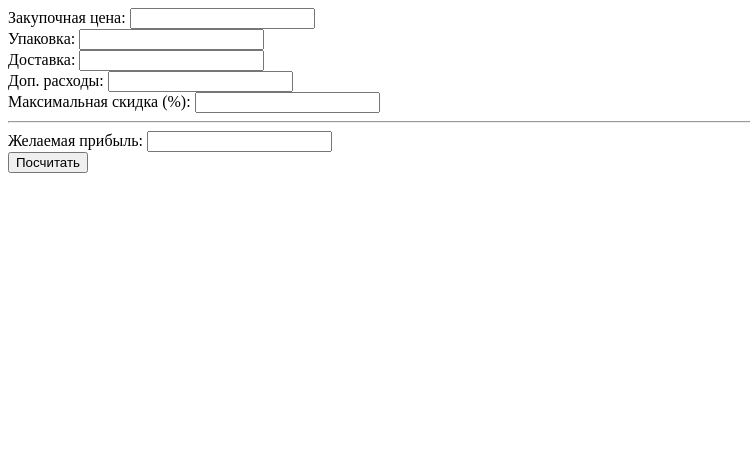
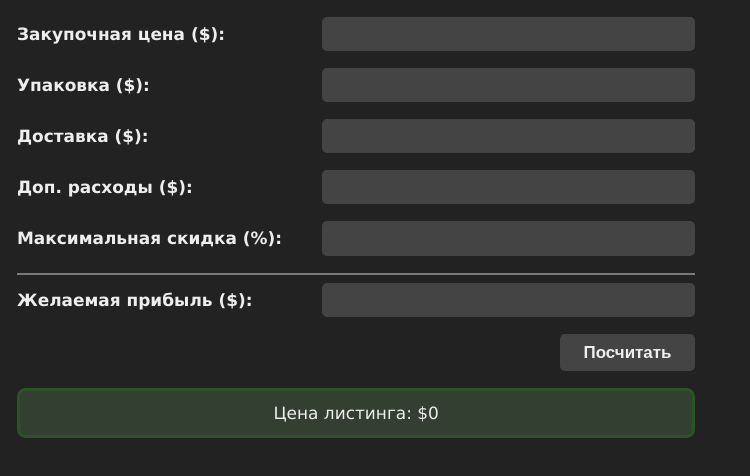
Before and after one commit to JohnTheUnigoat/EtsyCalculator, a plain HTML site: page index.html in a window 1280 px wide. Both pictures are taken after a click on the button "Посчитать". Shown: the whole page, without its empty margins (0-750 px from the left). Drawn offline with Linux system fonts and the light colour scheme.

Commit message:
Implement calc, update form, add styles

```diff
--- a/index.html
+++ b/index.html
@@ -4,43 +4,46 @@
     <meta charset="UTF-8">
     <meta http-equiv="X-UA-Compatible" content="IE=edge">
     <meta name="viewport" content="width=device-width, initial-scale=1.0">
+    <link rel="stylesheet" href="styles.css">
     <title>Document</title>
 </head>
 <body>
     <div class="form">
         <div class="input">
-            <label for="price-bought">Закупочная цена:</label>
-            <input id="price-bought" type="number" />
+            <label for="price-bought">Закупочная цена ($):</label>
+            <input id="price-bought" inputmode="numeric" pattern="[0-9]*" />
         </div>
 
         <div class="input">
-            <label for="packaging">Упаковка:</label>
-            <input id="packaging" type="number" />
+            <label for="packaging">Упаковка ($):</label>
+            <input id="packaging" inputmode="numeric" pattern="[0-9]*" />
         </div>
 
         <div class="input">
-            <label for="shipping">Доставка:</label>
-            <input id="shipping" type="number" />
+            <label for="shipping">Доставка ($):</label>
+            <input id="shipping" inputmode="numeric" pattern="[0-9]*" />
         </div>
 
         <div class="input">
-            <label for="extra">Доп. расходы:</label>
-            <input id="extra" type="number" />
+            <label for="extra">Доп. расходы ($):</label>
+            <input id="extra" inputmode="numeric" pattern="[0-9]*" />
         </div>
 
         <div class="input">
             <label for="sale-percentage">Максимальная скидка (%):</label>
-            <input id="sale-percentage" type="number" />
+            <input id="sale-percentage" inputmode="numeric" pattern="[0-9]*" />
         </div>
 
         <hr />
 
-        <div class="input-main">
-            <label for="profit">Желаемая прибыль:</label>
-            <input id="profit" type="number" />
+        <div class="input">
+            <label for="profit">Желаемая прибыль ($):</label>
+            <input id="profit" inputmode="numeric" pattern="[0-9]*" />
         </div>
 
         <button id="submit">Посчитать</button>
+
+        <div id="result"></div>
     </div>
 
     <script src="index.js"></script>
--- a/index.js
+++ b/index.js
@@ -5,20 +5,33 @@ let extraInput = document.getElementById('extra');
 let salePercentageInput = document.getElementById('sale-percentage');
 let profitInput = document.getElementById('profit');
 
+const onNumericInput = (e) => {
+    e.target.value = e.target.value.replace(/[^0-9.]/g, '').replace(/(\..*)\./g, '$1');
+}
+
+priceBoughtInput.addEventListener('input', onNumericInput);
+packagingInput.addEventListener('input', onNumericInput);
+shippingInput.addEventListener('input', onNumericInput);
+extraInput.addEventListener('input', onNumericInput);
+salePercentageInput.addEventListener('input', onNumericInput);
+profitInput.addEventListener('input', onNumericInput);
+
 let submitButton = document.getElementById('submit');
 
+let resultDiv = document.getElementById('result');
+
 submitButton.addEventListener('click', () => {
-    /** @type {ParametersModel} */
-    let parameters = {};
+    const priceBought = Number(priceBoughtInput.value);
+    const packaging = Number(packagingInput.value);
+    const shipping = Number(shippingInput.value);
+    const extra = Number(extraInput.value);
+    const salePercentage = Number(salePercentageInput.value);
+    const profit = Number(profitInput.value);
 
-    parameters.priceBought = Number(priceBoughtInput.value);
-    parameters.packaging = Number(packagingInput.value);
-    parameters.shipping = Number(shippingInput.value);
-    parameters.extra = Number(extraInput.value);
-    parameters.salePercentage = Number(salePercentageInput.value);
-    parameters.profit = Number(profitInput.value);
+    let listedPrice = findListedPrice(priceBought, packaging, shipping, extra, salePercentage, profit);
 
-    console.log(parameters);
+    resultDiv.innerText = `Цена листинга: $${listedPrice}`;
+    resultDiv.className = 'result';
 });
 
 
@@ -35,36 +48,30 @@ function getEtsyCut(listedPrice) {
     const withoutTax = etsyListingCreationCommission + purcahseCut;
     let res = withoutTax * etsyTaxMult;
 
-    console.log('etsy cut', res);
     return res;
 }
 
 function getPaypallCut(listedPrice) {
     let res = listedPrice * paypallCommissionMult + paypallAdd;
 
-    console.log('paypall cut', res);
     return res;
 }
 
 function getWbCut(afterPaypallCut) {
     let res = afterPaypallCut * wbComissionMult;
 
-    console.log('wb cut', res);
     return res;
 }
 
 function getSaleMargin(listedPrice, salePercentage) {
     let res = listedPrice / 100 * salePercentage;
 
-    console.log('sale margin', res);
     return res;
 }
 
 
-function getProfit(listedPrice, boughtPrice, packaging, shipping, extra, salePercentage) {
-    console.log(listedPrice, boughtPrice, packaging, shipping, extra, salePercentage);
-
-    const upfrontCost = boughtPrice + packaging + shipping + extra;
+function getProfit(listedPrice, priceBought, packaging, shipping, extra, salePercentage) {
+    const upfrontCost = priceBought + packaging + shipping + extra;
     const etsyCut = getEtsyCut(listedPrice);
     const paypallCut = getPaypallCut(listedPrice);
     const afterPaypallCut = listedPrice - paypallCut;
@@ -74,18 +81,16 @@ function getProfit(listedPrice, boughtPrice, packaging, shipping, extra, salePer
     return listedPrice - upfrontCost - etsyCut - paypallCut - wbCut - saleMargin;
 }
 
-/**
- * @typedef {{
- *  priceBought: number,
- *  packaging: number,
- *  shipping: number,
- *  extra: number,
- *  salePercentage: number,
- *  profit: number,
- * }} ParametersModel
- */
+function findListedPrice(priceBought, packaging, shipping, extra, salePercentage, profit) {
+    let potentialPrice = priceBought;
 
-/** @param {ParametersModel} parameters */
-function findListedPrice(parameters) {
+    while(true) {
+        let calculatedProfit = getProfit(potentialPrice, priceBought, packaging, shipping, extra, salePercentage);
 
+        if (Math.ceil(calculatedProfit) === profit) {
+            return potentialPrice;
+        }
+
+        potentialPrice++;
+    }
 }
--- /dev/null
+++ b/styles.css
@@ -0,0 +1,94 @@
+body  {
+    background: #222;
+    font-family: Verdana, Geneva, Tahoma, sans-serif;
+    margin: 0;
+    padding: 0;
+}
+
+.form {
+    padding: 1em;
+    font-size: 1.06rem;
+    max-width: 40em;
+    color: #eee;
+}
+
+.input {
+    margin-bottom: 1em;
+    display: flex;
+    flex-wrap: wrap;
+    justify-content: space-between;
+    align-items: center;
+}
+
+.input label {
+    font-weight: 600;
+    width: 18em;
+}
+
+.input input {
+    flex-grow: 1;
+    padding: 0.3em;
+    font-size: inherit;
+    border: 2px solid #444;
+    border-radius: 0.3em;
+    transition: border-color 200ms;
+    background: #444;
+    color: inherit;
+    outline: none;
+}
+
+.input input:focus {
+    border-color: #eee;
+}
+
+hr {
+    border: 1px solid rgb(122, 122, 122);
+    background: rgb(122, 122, 122);
+}
+
+button {
+    display: block;
+    font-size: inherit;
+    width: 8em;
+    margin-left: auto;
+    border: none;
+    background: #444;
+    color: #eee;
+    border-radius: 0.3em;
+    padding: 0.5em;
+    font-weight: 700;
+}
+
+button:hover {
+    background: #333;
+}
+
+button:active {
+    background: #666;
+}
+
+.result {
+    margin-top: 1em;
+    padding: 0.7em;
+    text-align: center;
+    background: rgb(50, 63, 49);
+    border-radius: 0.5em;
+    border: 3px solid rgb(41, 85, 36)
+}
+
+@media (max-width: 450px) {
+    .input label {
+        margin-bottom: 0.5em;
+    }
+
+    .input input {
+        width: 100%;
+        padding: 0.5em !important;
+    }
+
+    button {
+        margin-top: 2em;
+        width: 100%;
+        padding: 0.7em;
+    }
+}
```
